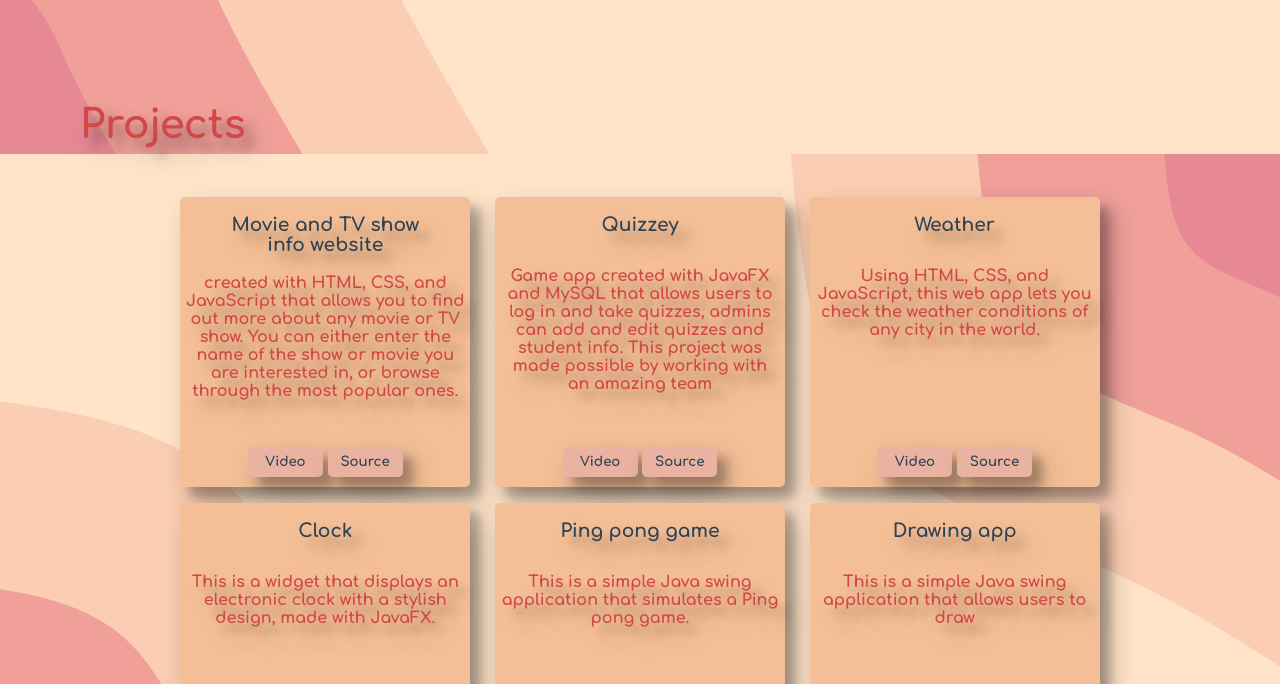
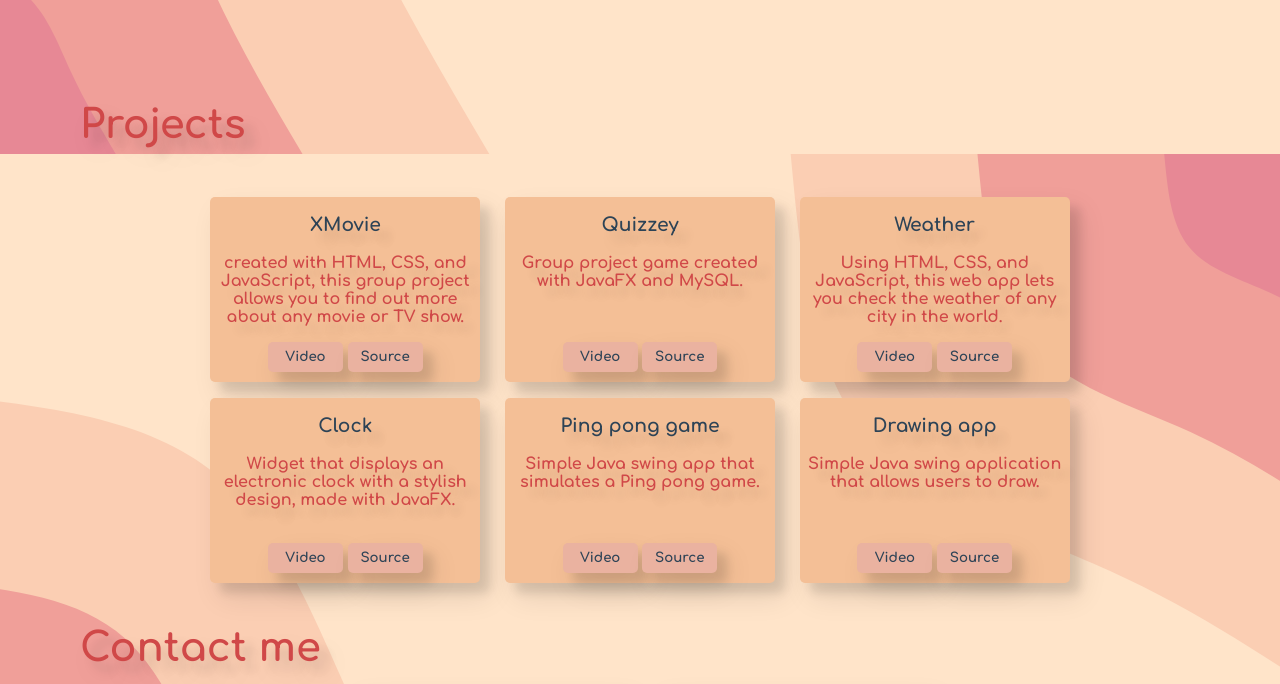
Before and after one commit to FS-Baz/fs-baz.github.io, a plain HTML site: page index.html in a window 1280 px wide. Shown: the part 646-1330 px from the top of the page. Drawn offline with Linux system fonts and the light colour scheme.

Commit message:
Shadow reduced, boxes size reduced, few text modifications, and bug fixes.

```diff
--- a/index.html
+++ b/index.html
@@ -33,7 +33,7 @@
         <div class="Projects" id="Projects" >
             <div id="overlay" >
                 <div class="test" onclick="overlay()"></div>
-                <div id="text"> Click anywhere to exit</div>
+                <div id="text"> Click outside the video to exit</div>
                 <div id="videoDiv">
                     <video id="video" controls autoplay src="" ></video>
                 </div>
@@ -41,9 +41,9 @@
 
             <h2 class="ProjectsH2">Projects</h2>
             <div class="ProjectBox">
-                <h3>Movie and TV show info website</h3>
+                <h3>XMovie</h3>
                 <p class="ProjectsInfo">
-                   created with HTML, CSS, and JavaScript that allows you to find out more about any movie or TV show. You can either enter the name of the show or movie you are interested in, or browse through the most popular ones.
+                   created with HTML, CSS, and JavaScript, this group project allows you to find out more about any movie or TV show.
 
                 </p>
                 <div class="buttons">
@@ -55,7 +55,7 @@
             <div class="ProjectBox">
                 <h3>Quizzey</h3>
                 <p class="ProjectsInfo">
-                    Game app created with JavaFX and MySQL that allows users to log in and take quizzes, admins can add and edit quizzes and student info. This project was made possible by working with an amazing team
+                    Group project game created with JavaFX and MySQL.
 
                 </p>
                 <div class="buttons">
@@ -66,7 +66,7 @@
             <div class="ProjectBox">
                 <h3>Weather</h3>
                 <p class="ProjectsInfo">
-                    Using HTML, CSS, and JavaScript, this web app lets you check the weather conditions of any city in the world.
+                    Using HTML, CSS, and JavaScript, this web app lets you check the weather of any city in the world.
                 </p>
                 <div class="buttons">
                     <input type="button" id="weatherVid" onclick="buttonClicked(id)" value="Video">
@@ -77,7 +77,7 @@
             <div class="ProjectBox2">
                 <h3>Clock</h3>
                 <p class="ProjectsInfo">
-                    This is a widget that displays an electronic clock with a stylish design, made with JavaFX.
+                    Widget that displays an electronic clock with a stylish design, made with JavaFX.
 
                 </p>
                 <div class="buttons">
@@ -88,7 +88,7 @@
             <div class="ProjectBox2">
                 <h3>Ping pong game</h3>
                 <p class="ProjectsInfo">
-                    This is a simple Java swing application that simulates a Ping pong game.
+                    Simple Java swing app that simulates a Ping pong game.
 
                 </p>
                 <div class="buttons">
@@ -99,7 +99,7 @@
             <div class="ProjectBox2">
                 <h3>Drawing app</h3>
                 <p class="ProjectsInfo">
-                    This is a simple Java swing application that allows users to draw
+                   Simple Java swing application that allows users to draw.
 
                 </p>
                 <div class="buttons">
--- a/style.css
+++ b/style.css
@@ -7,7 +7,7 @@ html{
     scroll-behavior: smooth;
 }
 h1 , h2 , a , p ,h3{
-    text-shadow: rgba(0, 0, 0, 0.25) 10px 14px 28px, rgba(0, 0, 0, 0.22) 10px 10px 10px; ;
+    text-shadow: rgba(0, 0, 0, 0.1) 10px 14px 28px, rgba(0, 0, 0, 0.1) 10px 10px 10px;
 }
 body{
     background-color: #FDF7E4;
@@ -28,7 +28,7 @@ body{
     position: fixed;
     top: 0;
     border-radius: 5px;
-    box-shadow: rgba(0, 0, 0, 0.25) 10px 14px 28px, rgba(0, 0, 0, 0.22) 10px 10px 10px;
+    box-shadow: rgba(0, 0, 0, 0.1) 10px 14px 28px, rgba(0, 0, 0, 0.1) 10px 10px 10px;
 }
 a{
     color: #2D4356;
@@ -43,9 +43,9 @@ h2{
     font-size: 40px;
 }
 p{
-    width: 30rem;
+    width: 27rem;
     font-size: 18px;
-
+    text-align: start;
 }
 .Links{
     position: relative;
@@ -70,26 +70,26 @@ p{
     align-items: center;
 }
 .ProjectBox{
-    height: 290px;
-    width: 290px;
+    height: 185px;
+    width: 270px;
     display: inline-flex;
     background-color:#F4BF96;
     border-radius: 5px;
     margin: 1rem 10px 0px 10px;
-    box-shadow: rgba(0, 0, 0, 0.25) 10px 14px 28px, rgba(0, 0, 0, 0.22) 10px 10px 10px;
+    box-shadow: rgba(0, 0, 0, 0.1) 10px 14px 28px, rgba(0, 0, 0, 0.1) 10px 10px 10px;
     text-align: center;
     flex-direction: column;
     align-items: center;
 
 }
 .ProjectBox2{
-    height: 290px;
-    width: 290px;
+    height: 185px;
+    width: 270px;
     display: inline-flex;
     background-color:#F4BF96;
     border-radius: 5px;
     margin: 1rem 10px 10px 10px;
-    box-shadow: rgba(0, 0, 0, 0.25) 10px 14px 28px, rgba(0, 0, 0, 0.22) 10px 10px 10px;
+    box-shadow: rgba(0, 0, 0, 0.1) 10px 14px 28px, rgba(0, 0, 0, 0.1) 10px 10px 10px;
     text-align: center;
     flex-direction: column;
     align-items: center;
@@ -97,7 +97,7 @@ p{
 
 .ProjectsInfo{
     text-align: center;
-    width: 280px;
+    width: 260px;
     height: 270px;
     word-wrap: break-word;
     white-space: wrap;
@@ -116,7 +116,7 @@ input[type=Button]{
     color: #2D4356;
     border-radius: 5px;
     margin: 0 0 10px 0 ;
-    box-shadow: rgba(0, 0, 0, 0.25) 10px 14px 28px, rgba(0, 0, 0, 0.22) 10px 10px 10px;
+    box-shadow: rgba(0, 0, 0, 0.1) 10px 14px 28px, rgba(0, 0, 0, 0.1) 10px 10px 10px;
     cursor: pointer;
     border: none;
 }
@@ -134,7 +134,7 @@ h3{
     background-color:#F4BF96;
     border-radius: 5px;
     margin: 3rem 10px 5px 10px;
-    box-shadow: rgba(0, 0, 0, 0.25) 10px 14px 28px, rgba(0, 0, 0, 0.22) 10px 10px 10px;
+    box-shadow: rgba(0, 0, 0, 0.1) 10px 14px 28px, rgba(0, 0, 0, 0.1) 10px 10px 10px;
     text-align: center;
     display: inline-block;
     position: relative;
@@ -174,14 +174,14 @@ h3{
   }
 
 #video{
-    width: 70%;
-    height: 70%;
+    width: 75%;
+    height: 75%;
     position: absolute;
-    top: 15%;
-    left: 15%;
+    top: 12%;
+    left: 12%;
     right: 15%;
     bottom: 15%;
-    object-fit: cover ;
+    object-fit: scale-down ;
 
 }
 
@@ -275,7 +275,8 @@ h3{
     position: absolute;
     top: 7%;
     left: 50%;
-    width: 35rem;
+    width: 50%;
+    word-wrap: break-word;
     font-size: 40px;
     color: white;
     transform: translate(-50%,-50%);
```
